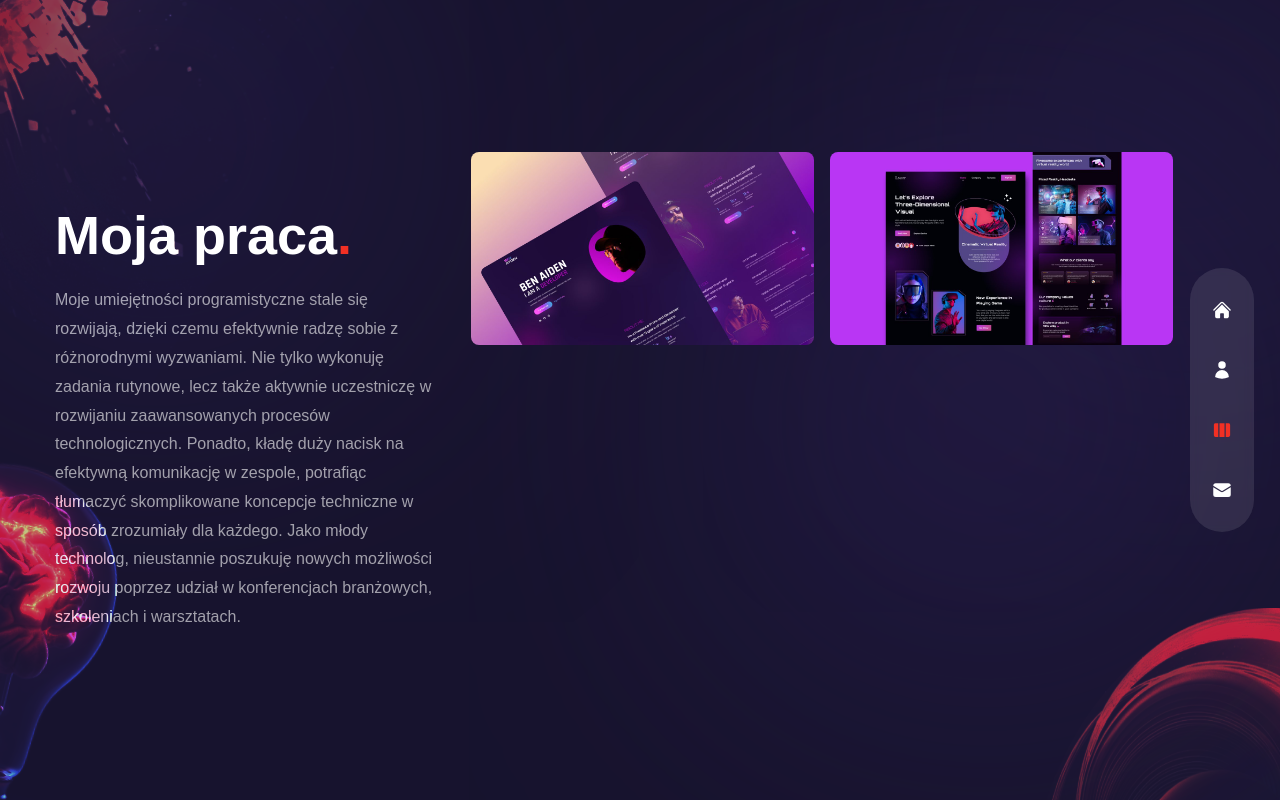
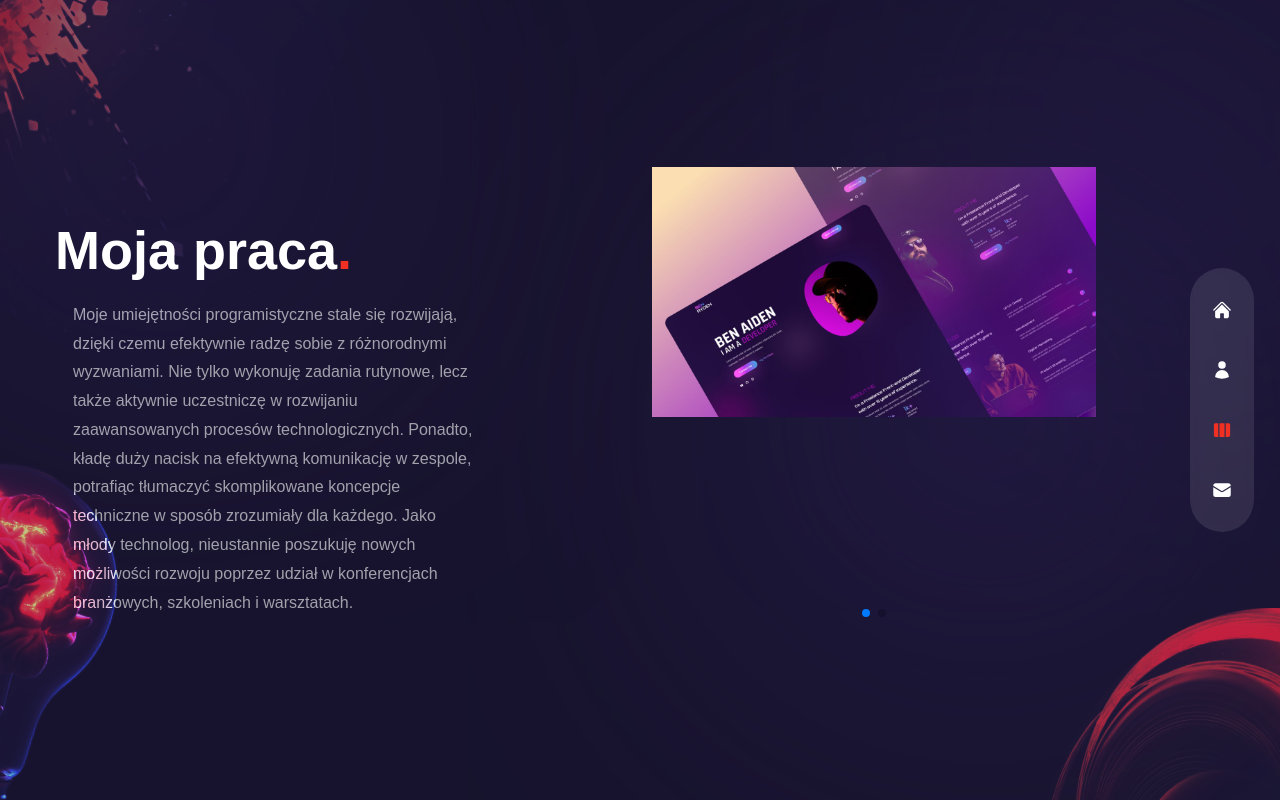
Before and after one commit to Atlon1/lukaszL-portfolio, a React (Create React App) app: page /lukaszL-portfolio/work in a window 1280 px wide. Built offline with nearby package versions, Linux system fonts and the light colour scheme.

Commit message:
modal rdy

```diff
--- a/src/components/WorkSlider.tsx
+++ b/src/components/WorkSlider.tsx
@@ -7,16 +7,15 @@ import {Pagination} from 'swiper';
 import Modal from "react-modal";
 import thumb1 from '../assets/thumb1.jpg';
 import thumb2 from '../assets/thumb2.jpg';
-import thumb3 from '../assets/thumb3.jpg';
-import thumb4 from '../assets/thumb4.jpg';
 import {BsArrowRight} from 'react-icons/bs';
 import {IoCloseOutline} from 'react-icons/io5';
+import WorkModal from "./WorkModal";
 
 Modal.setAppElement('#root');
 
 const modalStyles = {
     overlay: {
-        backgroundColor: "rgba(0, 0, 0, 0.8)",
+        backgroundColor: "rgba(0, 0, 0, 0.5)",
         zIndex: '30',
 
     }
@@ -37,8 +36,6 @@ const WorkSlider = () => {
 
 
     const workSlides = {
-        slides: [
-            {
         images: [
             {
                 title: 'title',
@@ -47,8 +44,6 @@ const WorkSlider = () => {
             {
                 title: 'title',
                 path: thumb2,
-                    },
-                ],
             },
         ],
     };
@@ -63,16 +58,13 @@ const WorkSlider = () => {
             modules={[Pagination]}
             className='w-full h-full'
         >
-            {workSlides.slides.map((slide, index) => {
+            {workSlides.images.map((image, index) => {
                 return (
                     <SwiperSlide key={index}>
-                        <div className='grid grid-cols-2 grid-rows-2 gap-4 cursor-pointer'>
-                            {slide.images.map((image, index) => {
-                                return (
+                        <div className='gap-4 cursor-pointer'>
                             <div
                                 onClick={openModal}
-                                        key={index}
-                                        className='relative rounded-lg overflow-hidden flex items-center justify-center group'>
+                                className='relative rounded-lg overflow-hidden flex items-center justify-center group z-20'>
                                 <div
                                     className='flex items-center justify-center relative overflow-hidden group'>
                                     <img
@@ -93,6 +85,7 @@ const WorkSlider = () => {
                                             <BsArrowRight/></div>
                                     </div>
                                 </div>
+                            </div>
                             {modalIsOpen && (
                                 <Modal
                                     isOpen={modalIsOpen}
@@ -100,19 +93,16 @@ const WorkSlider = () => {
                                     onRequestClose={closeModal}
                                     contentLabel='Work-Competitions'
                                     className='bg-white w-full h-full lg:max-w-[950px] lg:max-h-[950px] lg:rounded-[30px] lg:fixed lg:top-[50%] lg:left-[50%]
-                                                    lg:translate-x-[-50%] lg:translate-y-[-50%] outline-none bg-cover bg-no-repeat overflow-auto  lg:p-12 p-4'
+                                                    lg:translate-x-[-50%] lg:translate-y-[-50%] outline-none bg-site bg-cover bg-no-repeat overflow-auto  lg:p-12 p-4'
                                 >
                                     <div
                                         onClick={closeModal}
-                                                    className='absolute right-2 top-2 hover:scale-110 duration-200 cursor-pointer text-white'>
+                                        className='absolute right-2 top-2 hover:scale-110 duration-200 cursor-pointer text-accent'>
                                         <IoCloseOutline className='text-4xl'/>
                                     </div>
-                                                <WorkSlider/>
+                                    <WorkModal/>
                                 </Modal>
                             )}
-                                    </div>
-                                )
-                            })}
                         </div>
                     </SwiperSlide>
                 )
--- a/src/pages/Work.tsx
+++ b/src/pages/Work.tsx
@@ -13,7 +13,7 @@ const Work = () => {
             <Circles/>
             <div className='container mx-auto'>
                 <div className=' flex flex-col xl:flex-row gap-x-8'>
-                    <div className='text-center flex xl:w-[30vw] flex-col lg:text-left mb-4 xl:mb-0'>
+                    <div className='text-center flex xl:w-[40vw] flex-col lg:text-left mb-4 xl:mb-0'>
                         <motion.h2
                             variants={fadeIn('up', 0.2)}
                             initial='hidden'
```
Lines whose indentation alone changed are shown as unchanged.
